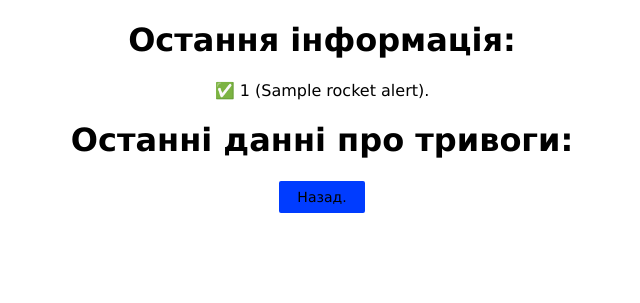
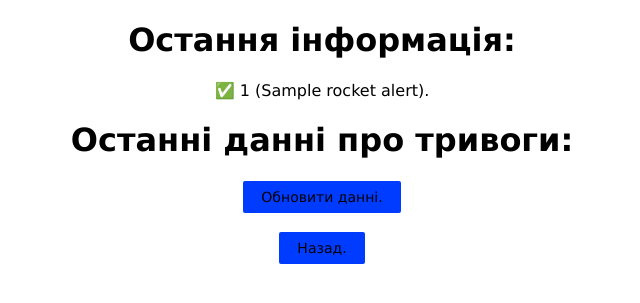
Before and after one commit to xzripper/__ugs__, a Flask app: template templates/alertinformer.html in a window 1280 px wide. Shown: the top 303 px of the page, without its empty margins (318-958 px from the left). Run offline with Flask 3, Linux system fonts and the light colour scheme; the template is opened without the code that fills it: most values are stand-ins (such as "Sample title", 1, 10 or a date in 2020).

Commit message:
Update.
Update.

```diff
--- a/templates/about.html
+++ b/templates/about.html
@@ -4,6 +4,8 @@
     <meta charset="UTF-8">
     <meta http-equiv="X-UA-Compatible" content="IE=edge">
     <meta name="viewport" content="width=device-width, initial-scale=1.0">
+
+    <link rel="icon" type="image/x-icon" href="/static/icon.png">
 
     <link href="/static/index.css" rel="stylesheet">
 
--- a/templates/alertinformer.html
+++ b/templates/alertinformer.html
@@ -4,6 +4,8 @@
     <meta charset="UTF-8">
     <meta http-equiv="X-UA-Compatible" content="IE=edge">
     <meta name="viewport" content="width=device-width, initial-scale=1.0">
+
+    <link rel="icon" type="image/x-icon" href="/static/icon.png">
 
     <link href="/static/index.css" rel="stylesheet">
 
@@ -30,6 +32,8 @@
         {% endif %}
     {% endfor %}
 
+    <div class="div_center"><button onclick="location.reload()">Обновити данні.</button></div><br>
+
     <div class="div_center"><button onclick="location.href = '/'">Назад.</button></div>
 </body>
 </html>
--- a/templates/index.html
+++ b/templates/index.html
@@ -4,6 +4,8 @@
     <meta charset="UTF-8">
     <meta http-equiv="X-UA-Compatible" content="IE=edge">
     <meta name="viewport" content="width=device-width, initial-scale=1.0">
+
+    <link rel="icon" type="image/x-icon" href="/static/icon.png">
 
     <link href="/static/index.css" rel="stylesheet">
 
```
